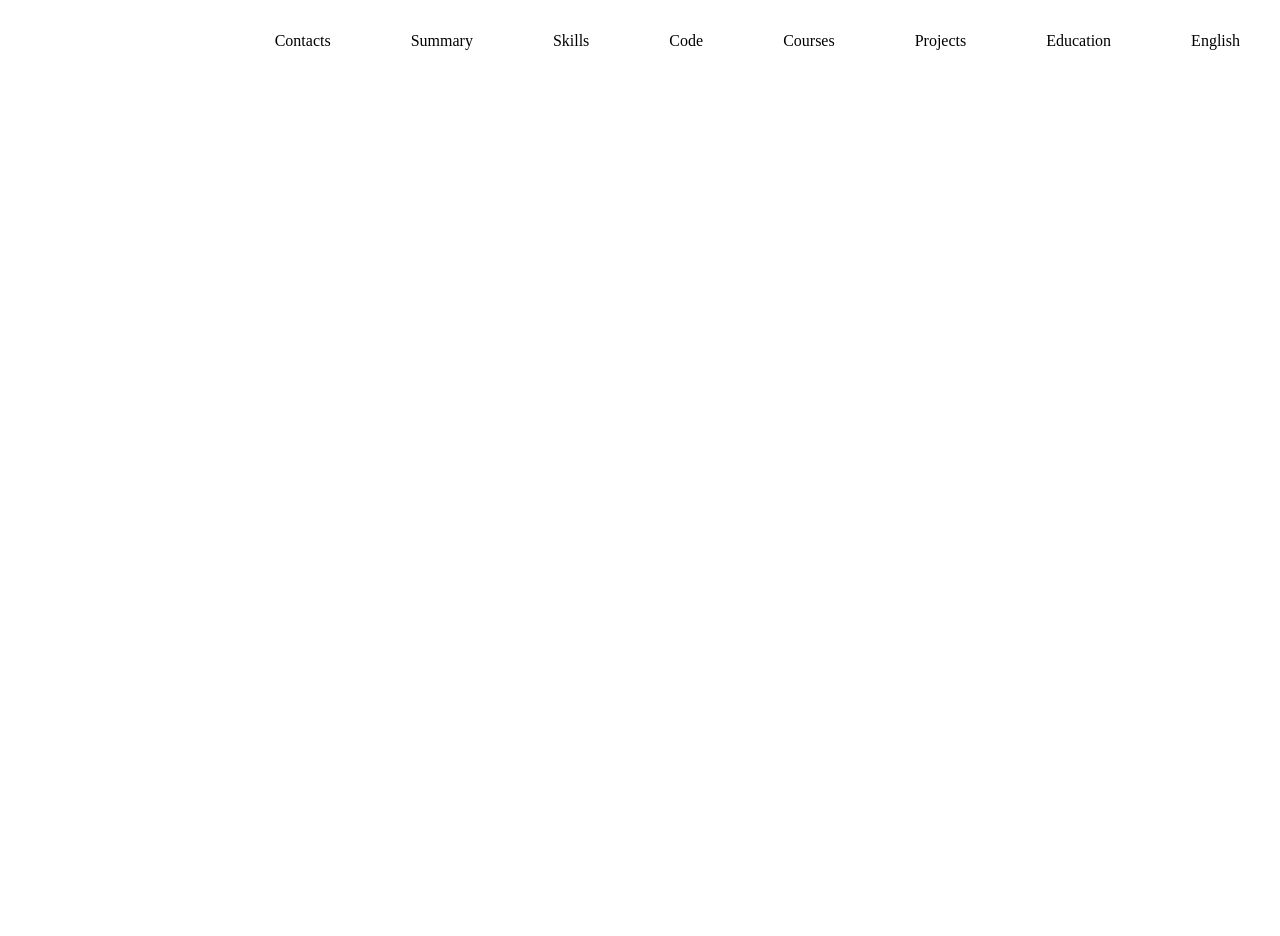
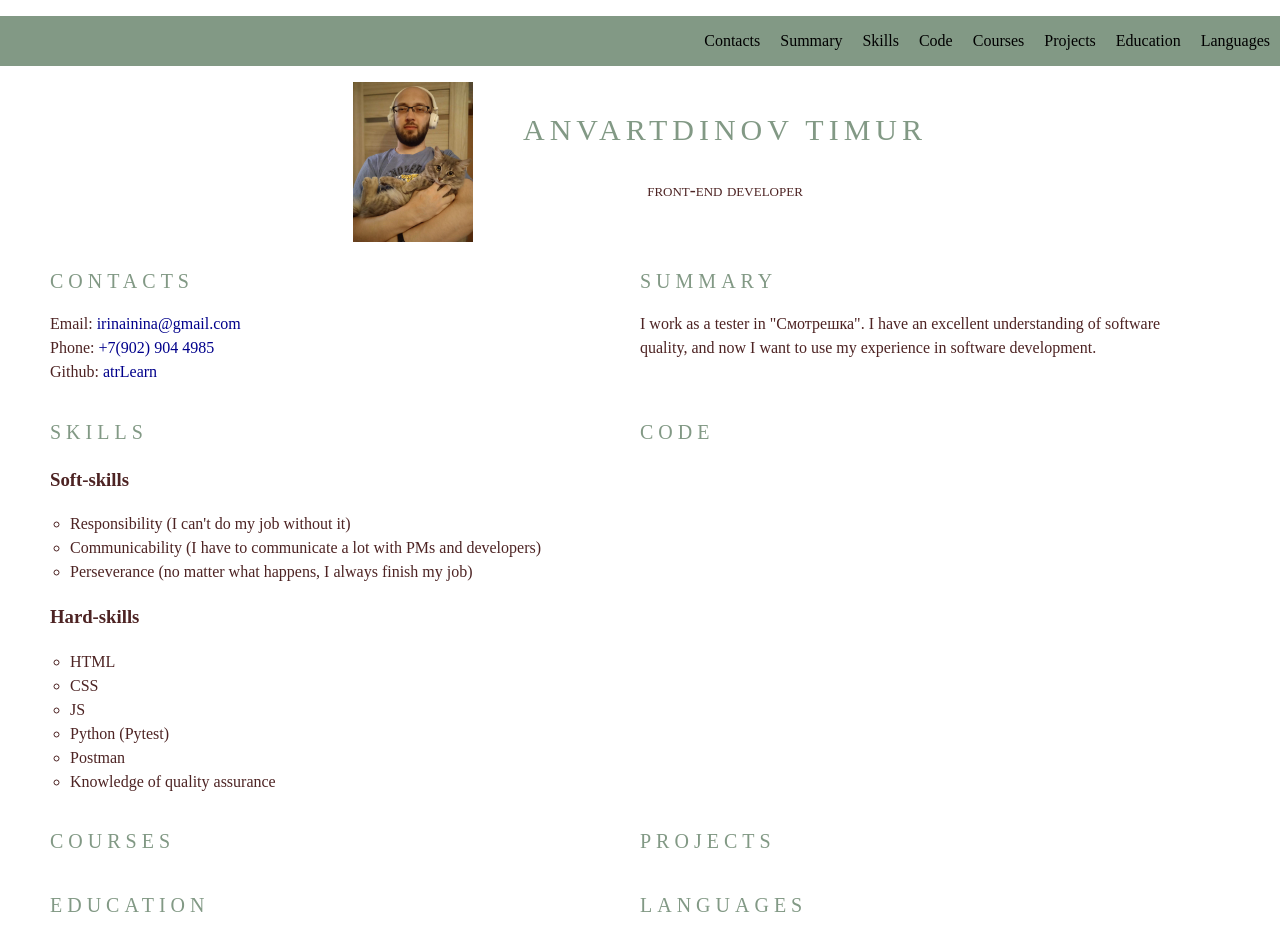
Before and after one commit to atrLearn/rsschool-cv, a plain HTML site: page index.html in a window 1280 px wide. Before the commit the page ends 800 px from the top, so only its background shows below. Drawn offline with Linux system fonts and the light colour scheme; a web font is replaced by a local one.

Commit message:
feat: add skills section

```diff
--- a/css/style.css
+++ b/css/style.css
@@ -1,5 +1,13 @@
 * {
     list-style: none;
+}
+
+a {
+    text-decoration: none;
+}
+
+ul, ol {
+    padding: 0;
 }
 
 html {
@@ -15,11 +23,19 @@ body {
     padding: 0;
 
     font-family: 'Joan', serif;
+    font-size: 16px;
+    font-weight: 400;
+    line-height: 1.5;
+    color: #4d2323;
 }
 
 .container {
     max-width: 1440px;
     margin: 0 auto;
+}
+
+.nav {
+    background-color: #829985;
 }
 
 .nav-list {
@@ -29,15 +45,80 @@ body {
 }
 
 .nav-link {
-    padding: 0 40px;
+    padding: 0 10px;
 
     line-height: 50px;
     color: black;
-    text-decoration: none;
 
-    transition: .3s;
+    transition: color .5s;
 }
 
 .nav-link:hover {
-    color: #555;
+    color: burlywood;
 }
+
+.main-container {
+    display: flex;
+    flex-wrap: wrap;
+    padding: 0 50px;
+}
+
+.section-primary {
+    display: flex;
+    justify-content: center;
+    width: 100%;
+}
+
+.primary-left-section {
+    margin-right: 50px;
+}
+
+.primary-right-section {
+    text-align: center;
+}
+
+.primary-right-section .occupation {
+    font-variant: small-caps;
+}
+
+.section {
+    width: calc(50% - 24px);
+}
+
+.section:nth-child(2n+1) {
+    margin-left: 24px;
+}
+.section-title {
+    font-size: 20px;
+    font-weight: 400;
+    text-transform: uppercase;
+    letter-spacing: 5px;
+    color: #829985;
+}
+
+.section-title-primary {
+    font-size: 30px;
+}
+
+.occupation {
+    font-size: 18px;
+    text-align: center;
+}
+
+.contacts-item a {
+    color: darkblue;
+}
+
+.skills-list {
+    padding-left: 20px;
+}
+
+.skills-item {
+    list-style-type: circle;
+}
+
+@media (max-width: 768px) {
+    .section {
+        width: 100%;
+    }
+}
--- a/index.html
+++ b/index.html
@@ -27,14 +27,107 @@
                 <li class="nav-item"><a href="#courses" class="nav-link">Courses</a></li>
                 <li class="nav-item"><a href="#projects" class="nav-link">Projects</a></li>
                 <li class="nav-item"><a href="#education" class="nav-link">Education</a></li>
-                <li class="nav-item"><a href="#english" class="nav-link">English</a></li>
+                <li class="nav-item"><a href="#languages" class="nav-link">Languages</a></li>
             </ul>
         </nav>
     </div>
 </header>
 
 <main class="main">
-    <div class="container">
+    <div class="container main-container">
+        <section class="section-primary" id="profile">
+            <div class="primary-left-section">
+                <img class="avatar" src="assets/img/photo.jpg" alt="avatar" width="120" height="160">
+            </div>
+
+            <div class="primary-right-section">
+                <h1 class="section-title section-title-primary">Anvartdinov Timur</h1>
+
+                <p class="occupation">front-end developer</p>
+            </div>
+        </section>
+
+        <section class="section" id="contacts">
+            <h2 class="section-title">Contacts</h2>
+
+            <ul class="contacts-list">
+                <li class="contacts-item">
+                    Email: <a href="mailto:AnvartdinovTimur@gmail.com">irinainina@gmail.com</a>
+                </li>
+                <li class="contacts-item">
+                    Phone: <a href="tel:+79029044985">+7(902) 904 4985</a>
+                </li>
+                <li class="contacts-item">
+                    Github: <a href="https://github.com/atrLearn" target="_blank">atrLearn</a>
+                </li>
+            </ul>
+        </section>
+
+        <section class="section" id="summary">
+            <h2 class="section-title">Summary</h2>
+
+            <p>I work as a tester in "Смотрешка". I have an excellent understanding of software quality, and now I want
+                to use my experience in software development.</p>
+        </section>
+
+        <section class="section" id="skills">
+            <h2 class="section-title">Skills</h2>
+
+            <h3 class="sub-skills-title">Soft-skills</h3>
+            <ul class="skills-list">
+                <li class="skills-item">
+                    Responsibility (I can't do my job without it)
+                </li>
+                <li class="skills-item">
+                    Communicability (I have to communicate a lot with PMs and developers)
+                </li>
+                <li class="skills-item">
+                    Perseverance (no matter what happens, I always finish my job)
+                </li>
+            </ul>
+
+            <h3 class="sub-skills-title">Hard-skills</h3>
+            <ul class="skills-list">
+                <li class="skills-item">
+                    HTML
+                </li>
+                <li class="skills-item">
+                    CSS
+                </li>
+                <li class="skills-item">
+                    JS
+                </li>
+                <li class="skills-item">
+                    Python (Pytest)
+                </li>
+                <li class="skills-item">
+                    Postman
+                </li>
+                <li class="skills-item">
+                    Knowledge of quality assurance
+                </li>
+            </ul>
+        </section>
+
+        <section class="section" id="code">
+            <h2 class="section-title">Code</h2>
+        </section>
+
+        <section class="section" id="courses">
+            <h2 class="section-title">Courses</h2>
+        </section>
+
+        <section class="section" id="projects">
+            <h2 class="section-title">Projects</h2>
+        </section>
+
+        <section class="section" id="education">
+            <h2 class="section-title">Education</h2>
+        </section>
+
+        <section class="section" id="languages">
+            <h2 class="section-title">Languages</h2>
+        </section>
 
     </div>
 </main>
```
Also changed, not shown: assets/img/photo.jpg (added).
